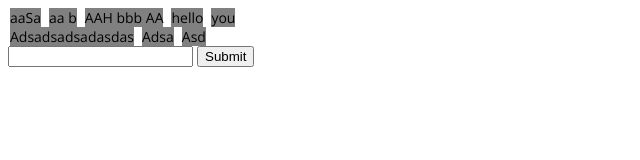
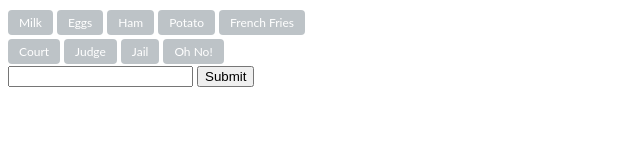
Before and after one commit to markuswaltre/keyword-framework, a plain HTML site: page index.html in a window 1280 px wide. Shown: the whole page, without its empty margins (0-640 px from the left). Drawn offline with nearby package versions, Linux system fonts and the light colour scheme.

Commit message:
Keyword framework functional

```diff
--- a/css/button.css
+++ /dev/null
@@ -1,8 +0,0 @@
-.keyword {
-	font-family: 'Open Sans';
-	font-weight: 300;
-	font-size: 14px;
-	margin: 2px;
-	background-color: grey;
-	color: black;
-}
--- a/index.html
+++ b/index.html
@@ -9,7 +9,7 @@
 
       <link href='http://fonts.googleapis.com/css?family=Open+Sans:400,300' rel='stylesheet' type='text/css'>
       <link rel="stylesheet" href="css/stylesheet.css">
-      <link rel="stylesheet" href="css/button.css">
+      <link rel="stylesheet" href="css/keyword.css">
 
   	</head>
 <body>
@@ -23,4 +23,5 @@
 
   <script src="js/jquery-2.0.3.js"></script>
   <script src="js/keywords.js"></script>
+  <script src="js/testing.js"></script>
 </body>
--- a/js/keywords.js
+++ b/js/keywords.js
@@ -1,10 +1,9 @@
 /*
 *	Keyword framework
-*	for simple uses
-*	@ Markus Waltre 2014
+*	Markus Waltre @ 2014
+*	markuswaltre.com
 */
 
-//function keywords (keywords, idName) {
 function keywords () {
 	// keyword array
     this.keywords = new Array();
@@ -15,24 +14,6 @@ function keywords () {
     this.spanName = 'keyword';
     this.idName = 'keywords';
 
-    // check input parameter (this does not work)
-
-	// if(idName===undefined) {
-	// 	/* no idName parameter in call */
-	// }
-	// else if(typeof(idName) === 'string') {
-	// 	this.idName = idName;
-	// }
-	// if(keywords===undefined) {
-	// 	no keywords parameter in call
-	// }
-	// else if(keywords instanceof Array) {
-	// 	this.setKeywords(keywords);
-	// } else if(typeof(keywords) === 'string') {
-	// 	this.addKeyword(keywords);
-	// }
-
-
     // functions for setting options
     this.setTitleCase = function(bool) {
     	if(bool === true || bool === false) {
@@ -40,9 +21,9 @@ function keywords () {
     	}
     };
     this.setClickable = function(bool) {
-    	console.log(bool);
     	if(bool === true || bool === false) {
     		this.clickable = bool;
+    		this.drawKeywords();
     	}
     };
     this.setIdName = function(idName) {
@@ -61,19 +42,17 @@ function keywords () {
 
 		// reset the listener for keyword clicks
 		if(this.clickable) {
-			// to be able to use self-reference
-			// inside jquery $(this)
 			var self = this;
 
 			$('.' + this.spanName).off('click.' + this.spanName);
 			$('.' + this.spanName).on('click.' + this.spanName, function (e) {
-					self.deleteKeyword($(this).html());
-				    self.drawKeywords();
+				self.deleteKeyword($(this).html());
+			    self.drawKeywords();
 			});
 		}
     };
 
-    // add / delelete and set an array
+    // add & delete and set an array
     this.addKeyword = function(input) {
     	input = $.trim(input); // delete whites
 		if(this.titleCase) {
@@ -84,28 +63,34 @@ function keywords () {
 			this.drawKeywords();
 		}
     };
+    this.addKeywords = function(arr_input) {
+    	for(var i=0; i<arr_input.length; i++) {
+    		this.addKeyword(arr_input[i]);
+    	}
+    };
     this.deleteKeyword = function(value) {
     	if(this.keywords.indexOf(value) != -1) { // Make sure the value exists
 	        this.keywords.splice(this.keywords.indexOf(value), 1);
 	    }
     };
-    this.setKeywords = function(keywords_input) {
+    this.setKeywords = function(arr_input) {
     	if(this.titleCase) {
-    		keywords_input = this.toTitleCaseArray(keywords_input);
+    		arr_input = this.toTitleCaseArray(arr_input);
     	}
-        // does this really clear the array?
+        // clear array
 		this.keywords.length = 0;
-		for(var i=0; i<keywords_input.length; i++) {
-			this.keywords.push(keywords_input[i]);
+		for(var i=0; i<arr_input.length; i++) {
+			this.keywords.push(arr_input[i]);
 		}
 		this.drawKeywords();
     };
 
-
-
-    // return keyword array
+    // return keyword array & length
     this.getKeywords = function() {
     	return this.keywords;
+    };
+    this.getSize = function() {
+    	return this.keywords.length;
     };
 
     // help functions
@@ -116,28 +101,7 @@ function keywords () {
 
 		return arr;
     };
-    this.toTitleCase = function(keyword) {
-    	return keyword.replace(/\w\S*/g, function(txt){return txt.charAt(0).toUpperCase() + txt.substr(1).toLowerCase();});
+    this.toTitleCase = function(word) {
+    	return word.replace(/\w\S*/g, function(txt){return txt.charAt(0).toUpperCase() + txt.substr(1).toLowerCase();});
     };
 };
-
-// testing
-
-var p = new keywords();
-p.setTitleCase(false);
-p.setKeywords(["aaSa", "aa b", "AAH bbb AA", "hello", "you"]);
-
-var l = new keywords();
-l.setIdName("extra");
-l.setClickable(false);
-l.setKeywords(["adsadsadsadasdas", "adsa", "asd"]);
-
-//var r = new keywords(["hey", "dude"], "parameter");
-
-// debugging
-
-$("#test").submit(function (event) {
-	event.preventDefault();
-	p.addKeyword($("#text").val());
-	$("#text").val("");
-});
--- /dev/null
+++ b/js/testing.js
@@ -0,0 +1,19 @@
+// testing
+
+var p = new keywords();
+p.setTitleCase(true);
+p.setKeywords(["Milk", "Eggs", "ham", "potato", "french fries"]);
+p.setClickable(false);
+
+var l = new keywords();
+l.setIdName("extra");
+l.setClickable(false);
+l.setKeywords(["Court", "Judge", "Jail", "Oh no!"]);
+
+// debugging
+
+$("#test").submit(function (event) {
+	event.preventDefault();
+	p.addKeyword($("#text").val());
+	$("#text").val("");
+});
--- /dev/null
+++ b/scss/keyword.scss
@@ -0,0 +1,13 @@
+.keyword {
+	font-family: 'Lato', Sans-serif;
+	padding: 5px 11px;
+	font-size: 12px;
+	line-height: 29px;
+	border-radius: 4px;
+	color: #ffffff;
+	background-color: #bdc3c7;
+
+	&:hover {
+		background-color: #7f8c8d;
+	}
+}
```
Also changed, not shown: css/keyword.css (added).
